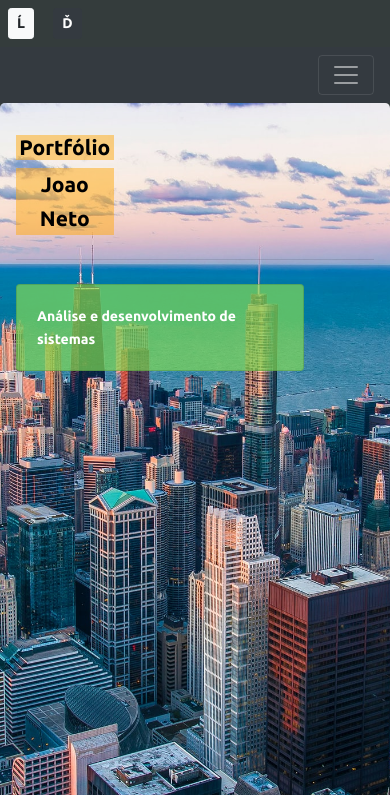
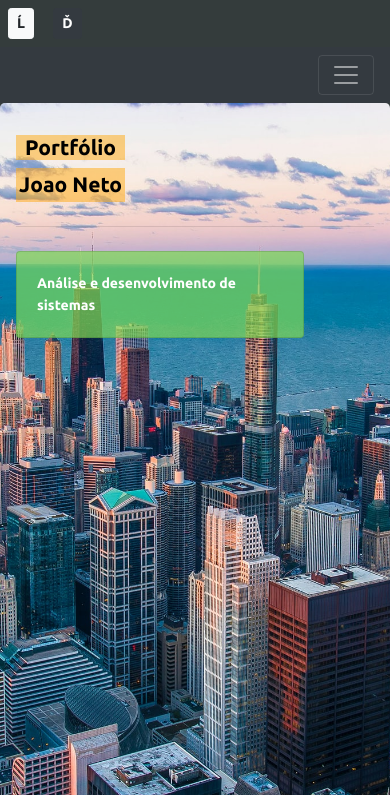
Before and after one commit to Joao8/joao8.github.io, a plain HTML site: page index.html in a window 390 px wide. Shown: the top 795 px of the page. Drawn offline with nearby package versions, Linux system fonts and the light colour scheme.

Commit message:
sub3/responsive width

```diff
--- a/index.html
+++ b/index.html
@@ -43,7 +43,7 @@ h2{
  color:black;
  font-size: 1.5em;
  background: rgba(255,169,17, 0.5);
- width:25vw;
+ width:28vw;
  text-align: center;
 
 }
@@ -51,7 +51,7 @@ h2{
   color:black;
  font-size: 1.5em;
  background: rgba(255,169,17, 0.5);
- width:25vw;
+ width:28vw;
  text-align: center;
 }
 
@@ -95,7 +95,7 @@ h2{
             <a id = "navyy" class="nav-link" href="cross.html">0 <span class="sr-only">(current)</span></a>
           </li>
           <li class="nav-item">
-            <a id = "navyy" class="nav-link" href="quest.html">1</a>
+            <a id = "navyy" class="nav-link" href="surfitness.com.br">1</a>
           </li>
           <li class="nav-item">
             <a id = "navyy" class="nav-link" href="quest.html">10</a>
```
